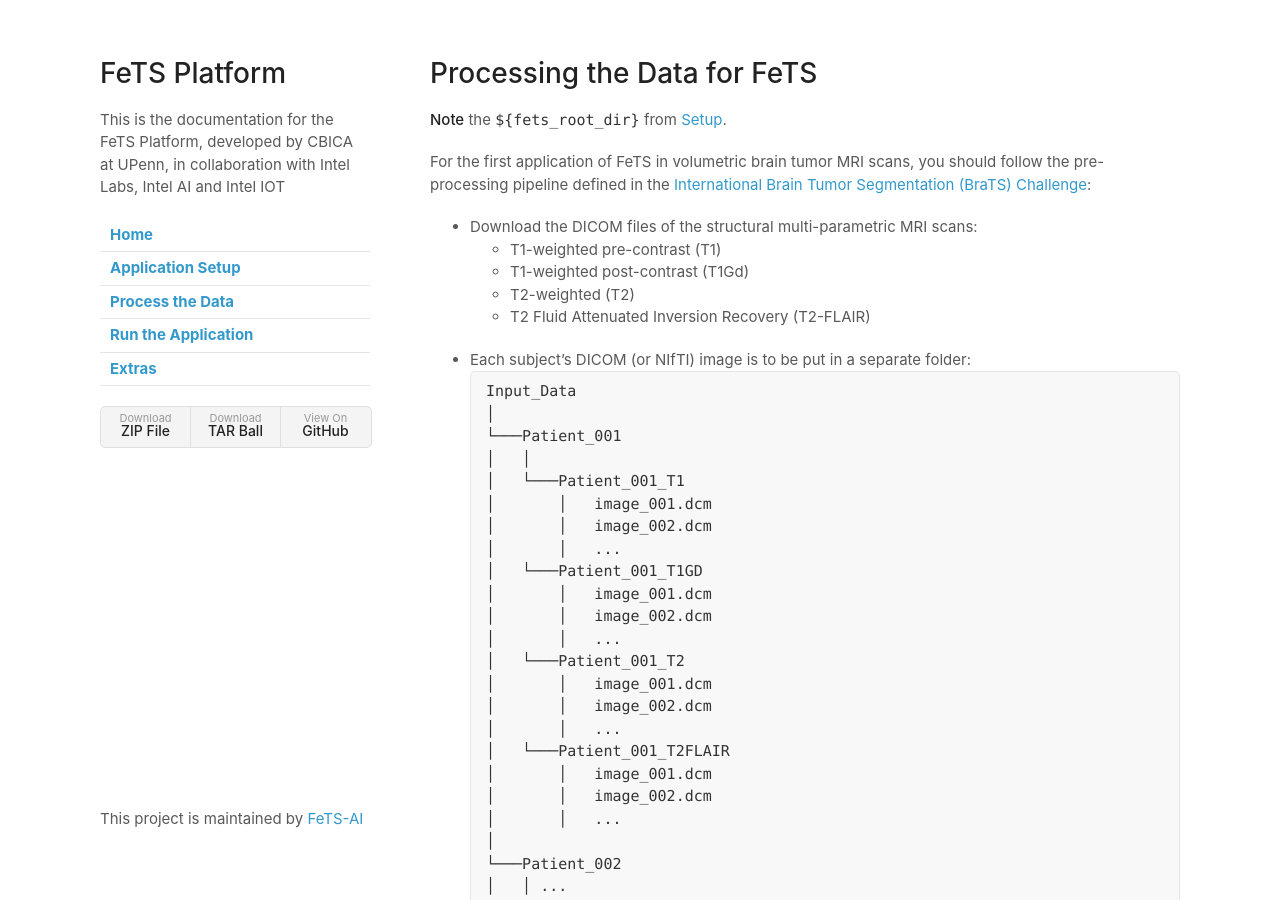
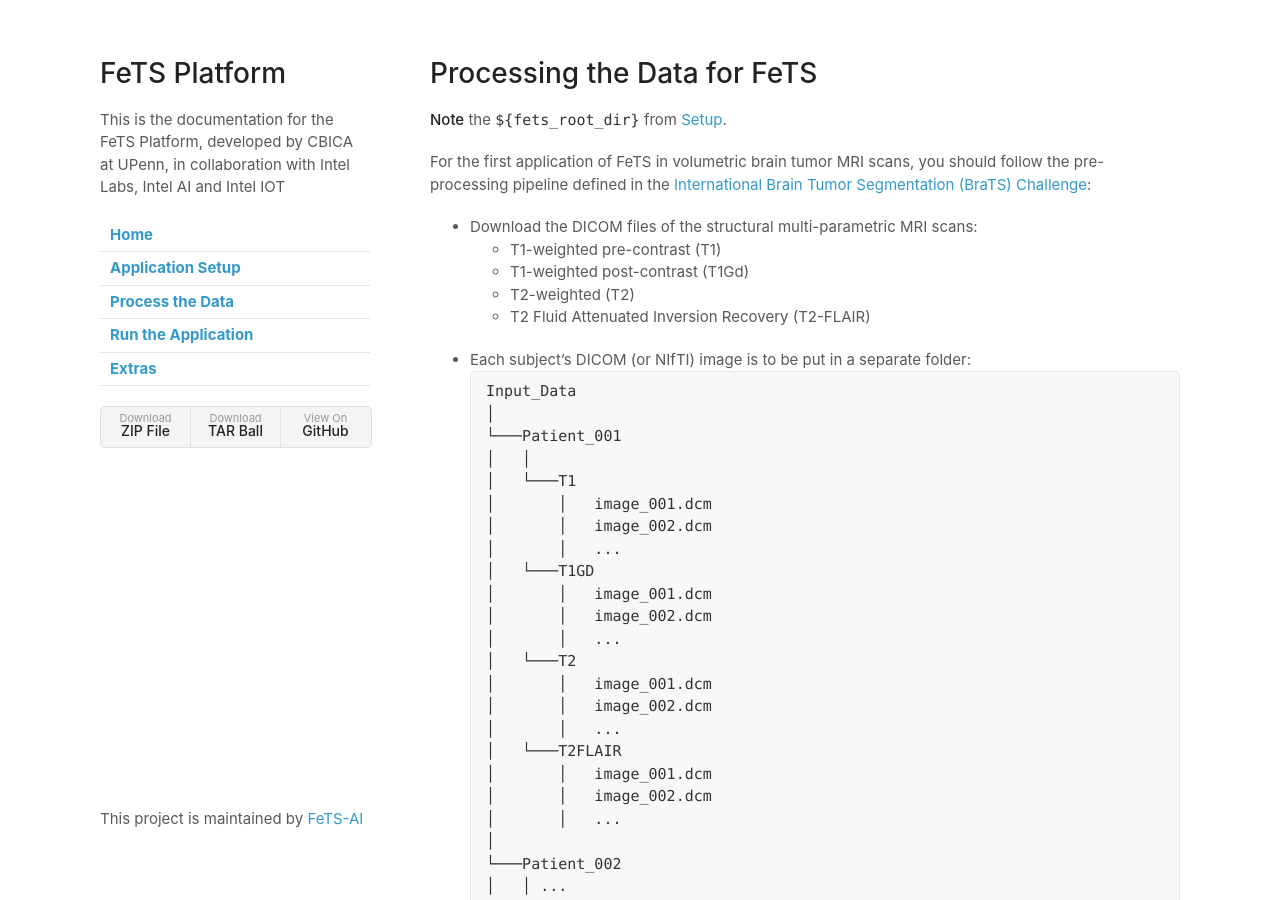
Before and after one commit to FeTS-AI/Front-End, a Jekyll site: the page built from docs/process_data.md, in a window 1280 px wide and 900 px high. Built offline with Jekyll 4.4.1, drawn with Linux system fonts in a browser that asks for light colours; our own code applies the rules of GitHub Pages for plain Markdown files.

Commit message:
cleaner text

```diff
--- a/docs/process_data.md
+++ b/docs/process_data.md
@@ -14,19 +14,19 @@
 │
 └───Patient_001
 │   │
-│   └───Patient_001_T1
+│   └───T1
 │       │   image_001.dcm
 │       │   image_002.dcm
 │       │   ...
-│   └───Patient_001_T1GD
+│   └───T1GD
 │       │   image_001.dcm
 │       │   image_002.dcm
 │       │   ...
-│   └───Patient_001_T2
+│   └───T2
 │       │   image_001.dcm
 │       │   image_002.dcm
 │       │   ...
-│   └───Patient_001_T2FLAIR
+│   └───T2FLAIR
 │       │   image_001.dcm
 │       │   image_002.dcm
 │       │   ...
```
